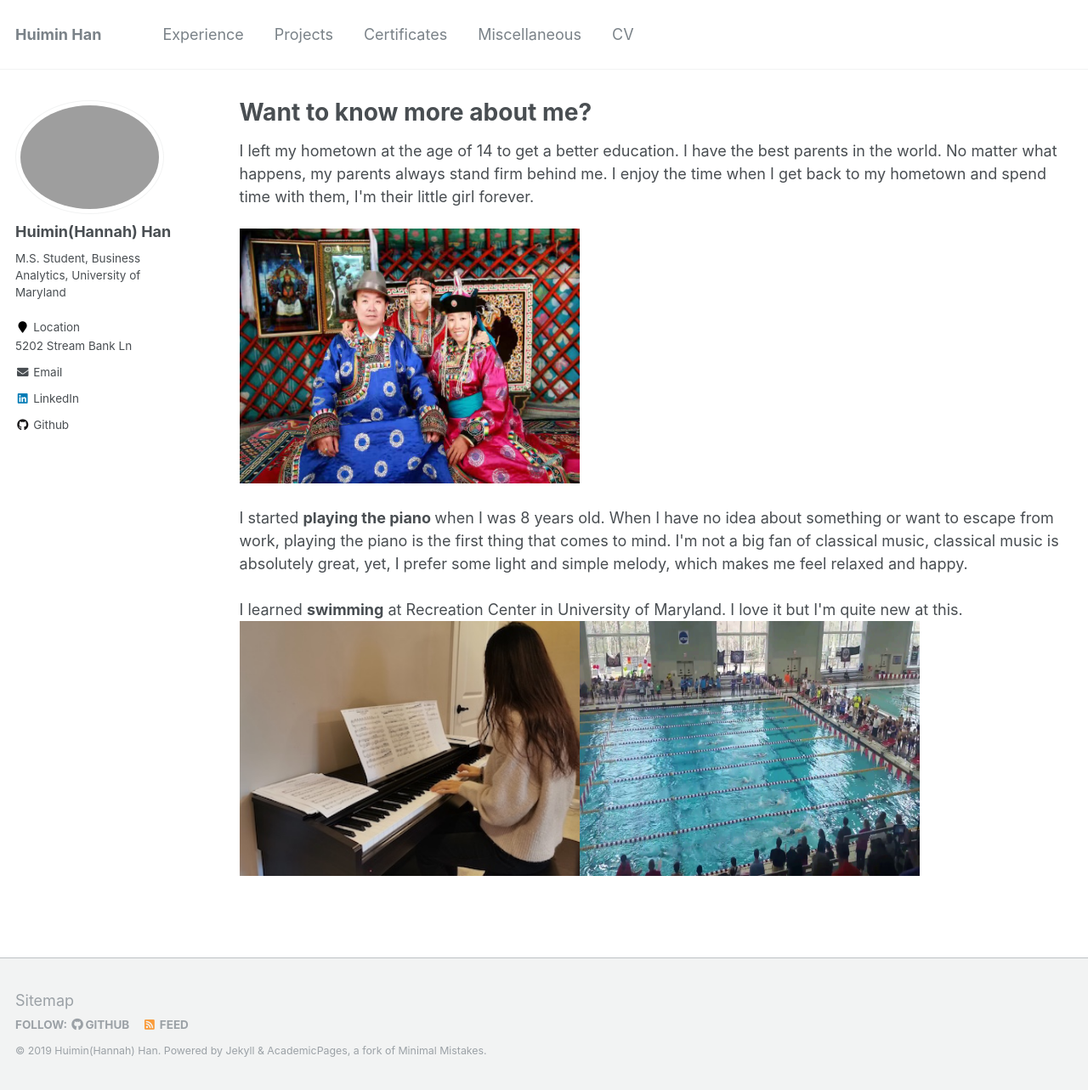
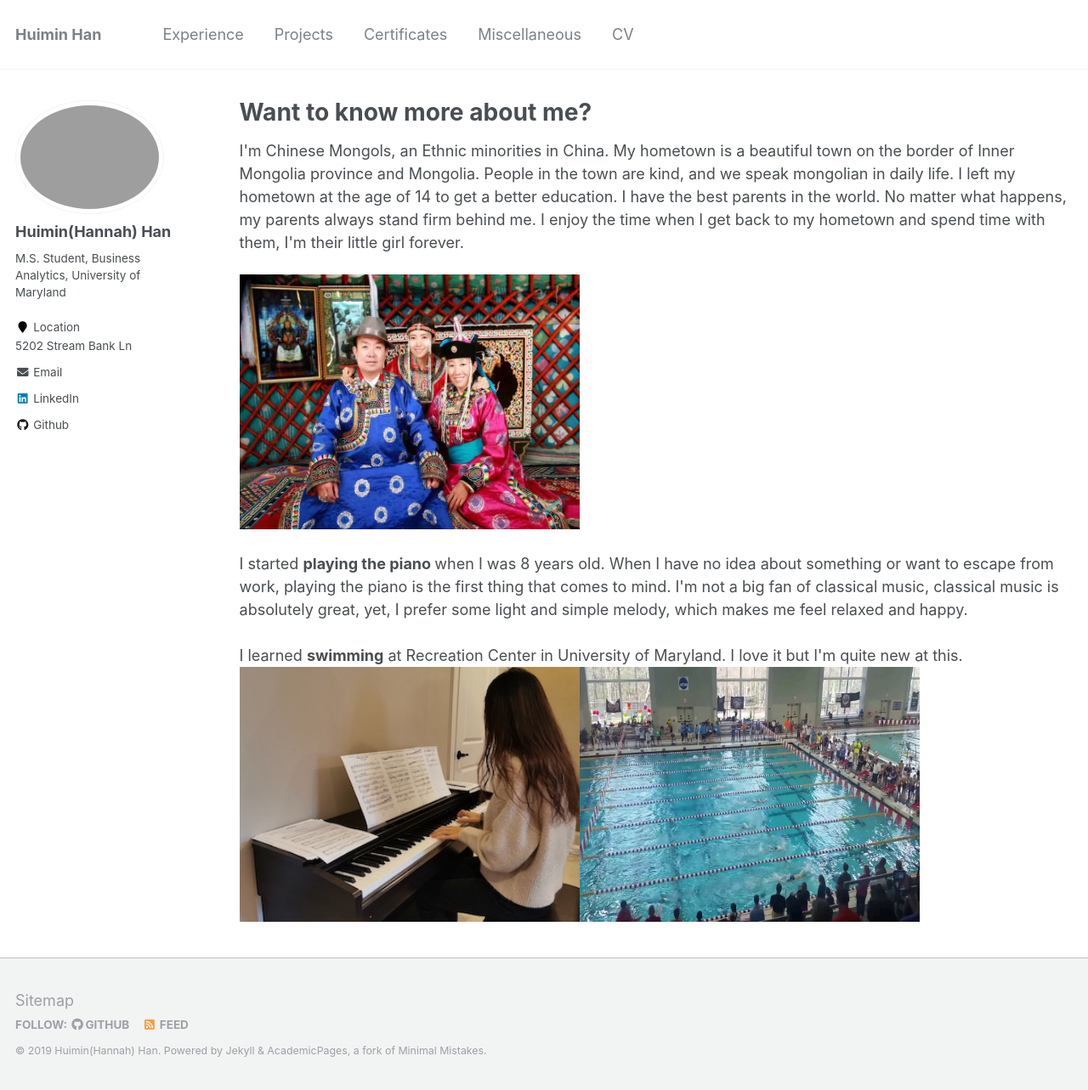
Before and after one commit to HannahHan3/HannahHan3.github.io, a Jekyll site: the page built from _pages/miscellaneous.html, in a window 1280 px wide and 1283 px high. Shown: the whole window at 85% size. Built offline with Jekyll 4.4.1, drawn with Linux system fonts in a browser that asks for light colours.

Commit message:
Update miscellaneous.html

```diff
--- a/_pages/miscellaneous.html
+++ b/_pages/miscellaneous.html
@@ -6,7 +6,7 @@ author_profile: true
 ---
 {% include base_path %}
 <p>
-I left my hometown at the age of 14 to get a better education. I have the best parents in the world. No matter what happens, my parents always stand firm behind me. I enjoy the time when I get back to my hometown and spend time with them, I'm their little girl forever.  </p>
+I'm Chinese Mongols, an Ethnic minorities in China. My hometown is a beautiful town on the border of Inner Mongolia province and Mongolia. People in the town are kind, and we speak mongolian in daily life. I left my hometown at the age of 14 to get a better education. I have the best parents in the world. No matter what happens, my parents always stand firm behind me. I enjoy the time when I get back to my hometown and spend time with them, I'm their little girl forever.  </p>
 <img src='/images/family.jpeg' alt="mom and me" style="width:400px;height:300px;">
 <br />
 <br />
```
